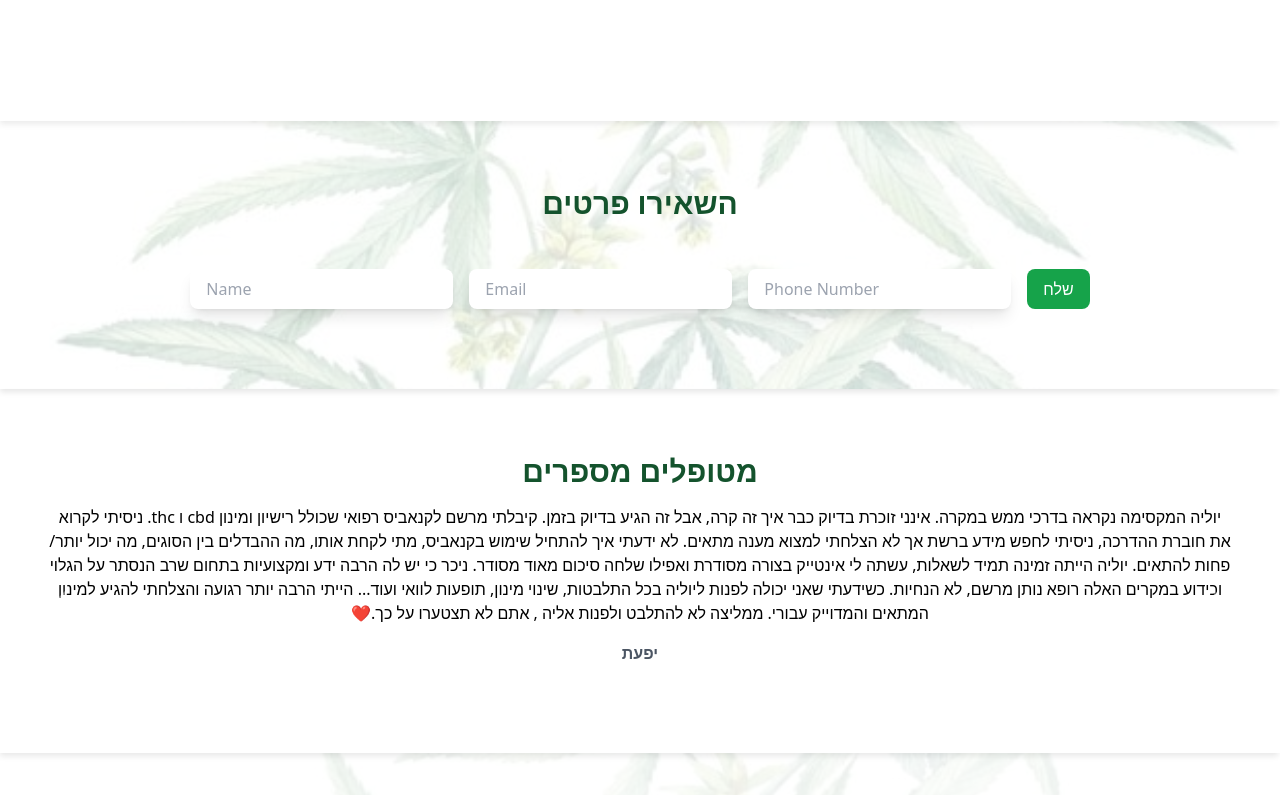
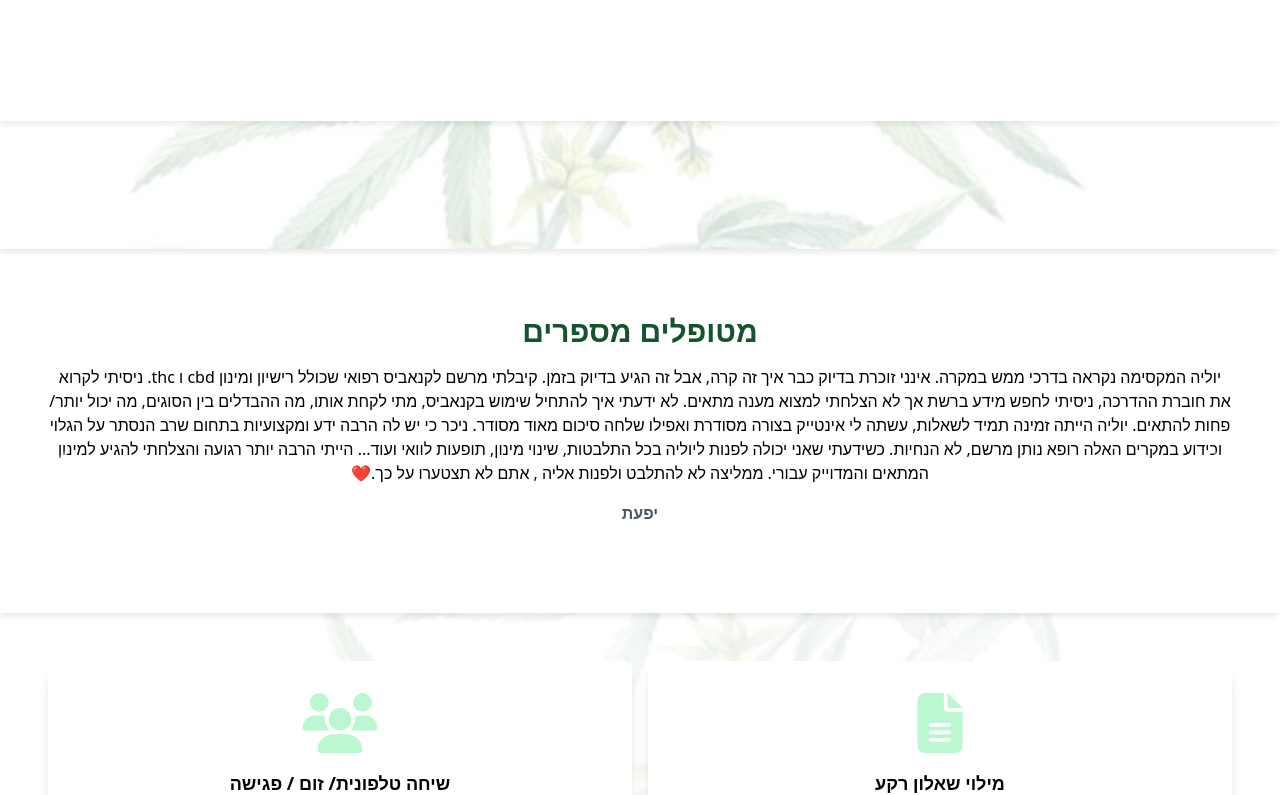
Before and after one commit to HadarguetaTur/Medical-canabis, a Next.js app: page / in a window 1280 px wide. Shown: the part 1111-1906 px from the top of the page. Built offline with nearby package versions, Linux system fonts and the light colour scheme.

Commit message:
fix build bug

```diff
--- a/pages/form/form.js
+++ b/pages/form/form.js
@@ -1,12 +1,10 @@
 import Image from 'next/image';
-import FromImage from '../../public/hero02.jpeg'
+import FormImage from '../../public/hero02.jpeg'; // Corrected import statement
 import { useState } from 'react';
-
 
 export function Form() {
     const [lead, setLead] = useState({});
     const [submissionStatus, setSubmissionStatus] = useState(null);
-
 
     const handleButtonClick = async (e) => {
         e.preventDefault();
@@ -31,7 +29,6 @@ export function Form() {
         }
     };
 
-
     const handleInputChange = (e) => {
         setLead((prevLead) => ({
             ...prevLead,
@@ -42,57 +39,9 @@ export function Form() {
     return (
         <section className="text-center bg-#faf9f8 relative h-2/3 py-16 p-12 " id='form-section'>
             <div className="absolute inset-0">
-                <Image src={FromImage} alt="form" layout="fill" objectFit="cover" className="opacity-20" />
+                <Image src={FormImage} alt="form" layout="fill" objectFit="cover" className="opacity-20" />
             </div>
-            <div className="relative h-full flex flex-col justify-center">
-                <h2 className="text-3xl font-bold mb-4 text-green-900 relative hover:text-green-500 hover:scale-105 transition-all">
-                    השאירו פרטים
-                </h2>
-                <form className="mt-8">
-                    {/* Form inputs */}
-                    <div className="flex flex-col md:flex-row justify-center">
-                        <input
-                            type="text"
-                            name="name"
-                            placeholder="Name"
-                            className="bg-white py-2 px-4 mb-4 md:mr-4 rounded-lg shadow-lg"
-                            onChange={handleInputChange}
-                        />
-                        <input
-                            type="email"
-                            name="email"
-                            placeholder="Email"
-                            className="bg-white py-2 px-4 mb-4 md:mr-4 rounded-lg shadow-lg"
-                            onChange={handleInputChange}
-                        />
-                        <input
-                            type="tel"
-                            name="phone"
-                            placeholder="Phone Number"
-                            className="bg-white py-2 px-4 mb-4 md:mr-4 rounded-lg shadow-lg"
-                            onChange={handleInputChange}
-                        />
-                        <button
-                            onClick={handleButtonClick}
-                            className="bg-green-600 text-white py-2 px-4 mb-4 rounded-lg hover:bg-green-400 hover:text-white"
-                        >
-                            שלח
-                        </button>
-                    </div>
-                </form>
-            </div>
-            {submissionStatus === 'success' && (
-                <div dir="rtl" className="dialog-success font-bold text-green-700">
-                    <h2>הפרטים התקבלו בהצלחה! אצור קשר בהקדם.</h2>
-
-                </div>
-            )}
-            {submissionStatus === 'failure' && (
-                <div dir="rtl" className="dialog-failure font-bold text-red-700">
-                    Something did not work well. Can you send again?
-                </div>
-            )}
+            {/* Rest of the code */}
         </section>
-
     );
 }
```
